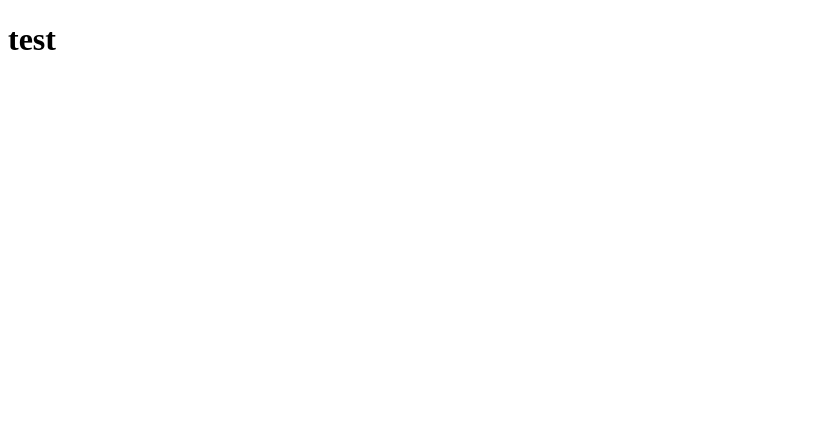
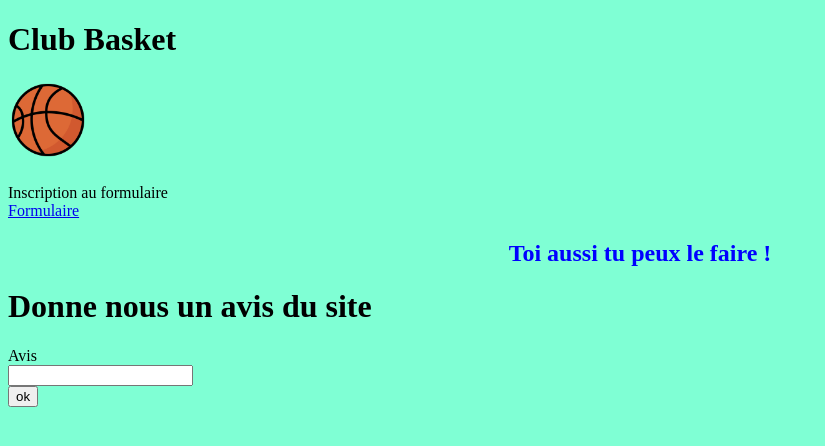
Before and after one commit to wayachemla/evaluationwayachemla, a plain HTML site: page index.html in a window 1280 px wide. Shown: the whole page, without its empty margins (0-825 px from the left). Drawn offline with Linux system fonts and the light colour scheme.

Commit message:
modification

```diff
--- a/index.html
+++ b/index.html
@@ -8,8 +8,49 @@
 
 
     <body>
-        <h1>test</h1>
+        <h1>Club Basket</h1>
+        <img class="ballon" src="ballon-de-basket.png">
 
+        <h2></h2>Inscription au formulaire</h2>
+        <br>
+        <a href="formulaire.html">Formulaire</a>
+
+        <div id="myElement">
+            <h2 class="pourjs">Toi aussi tu peux le faire !</h2>
+        </div>
+
+        <h1 class="position">Donne nous un avis du site</h1>
+        <form class="form">
+            <label for="avis">Avis</label><br>
+            <input type="text" id="avis" name="avis"></input><br>
+            <input type="submit" value="ok">
+        </form>
+
+        <script>
+
+            /*var element = document.getElementById("myElement");
+            element.style.color = "red";*/
+
+            document.getElementById("myElement").style.color = "blue";
+
+
+        </script>
     </body>
 
+    <style>
+
+        body{
+            background-color: aquamarine;
+        }
+        .ballon{
+            width: 80px;
+        }
+
+        .pourjs{
+            text-align: center;
+        }
+
+
+    </style>
+
 </html>
```
Also changed, not shown: formulaire.html (added, +61 -0 lines), ballon-de-basket.png (added).
